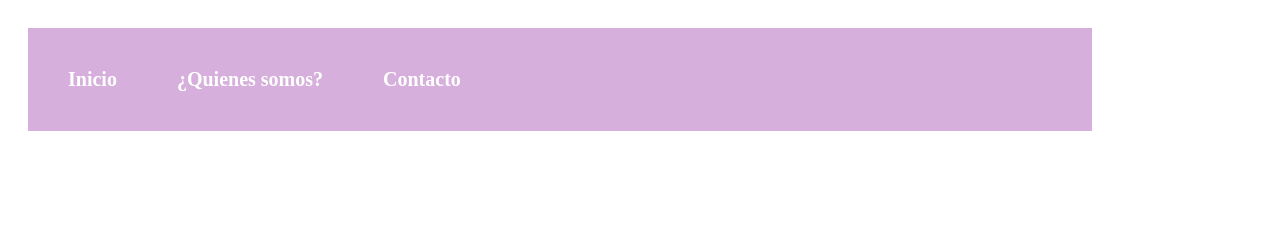
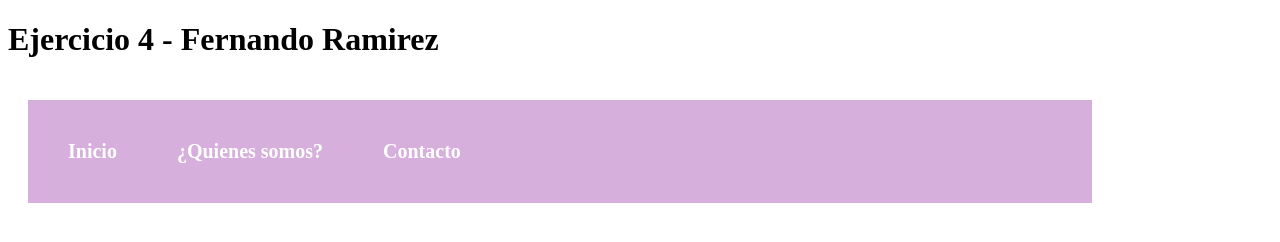
Before and after one commit to ferrami/ejercicio4-FernandoRamirez, a plain HTML site: page index.html in a window 1280 px wide. Drawn offline with Linux system fonts and the light colour scheme.

Commit message:
titulo agregado

```diff
--- a/index.html
+++ b/index.html
@@ -10,6 +10,8 @@
 </head>
 
 <body>
+
+    <h1>Ejercicio 4 - Fernando Ramirez</h1>
     <!--Barra de navegación-->
 
     <nav class="menu">
```
